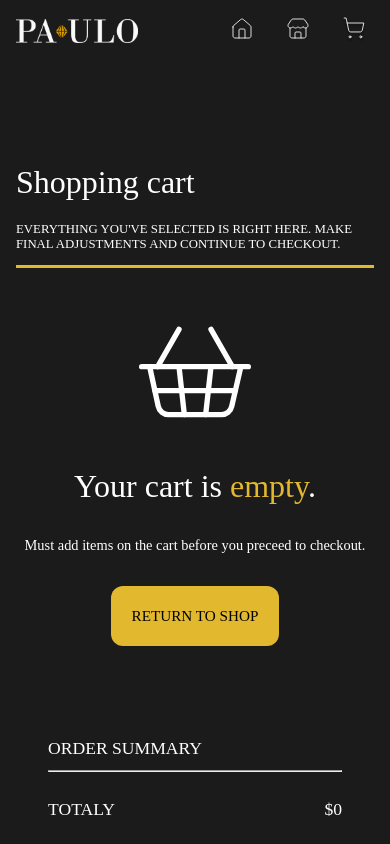
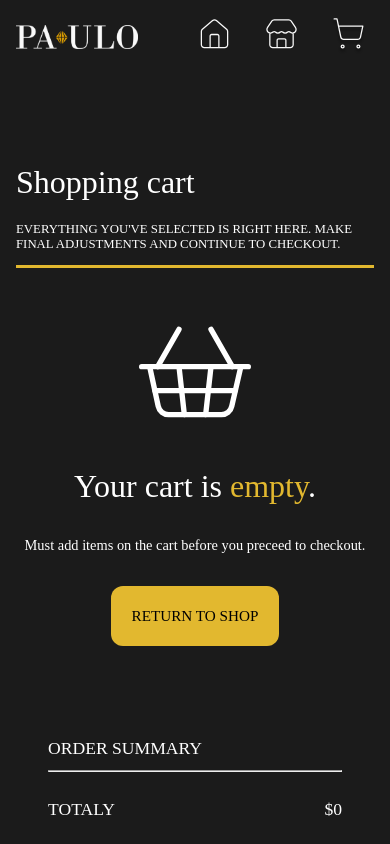
Before and after one commit to pavlevuksanovic08/odin-shopping-cart, a React (Vite) app: page /cart in a window 390 px wide. Shown: the top 844 px of the page. Built offline with nearby package versions, Linux system fonts and the light colour scheme; a web font is replaced by a local one.

Commit message:
fix responsivness of cart size

```diff
--- a/src/components/Header/Navigation/Navigation.module.css
+++ b/src/components/Header/Navigation/Navigation.module.css
@@ -18,6 +18,8 @@
 .navIcon {
     width: clamp(1.5rem, 3vw, 4rem);
     height: auto;
+    min-width: 35px;
+    user-select: none;
 }
 
 .cartLength {
@@ -35,3 +37,11 @@
     margin: 0;
     box-sizing: border-box;
 }
+
+@media (width <= 676px) {
+    .cartLength {
+        height: 20px;
+        width: 20px;
+        font-size: 14px;
+    }
+}
```
